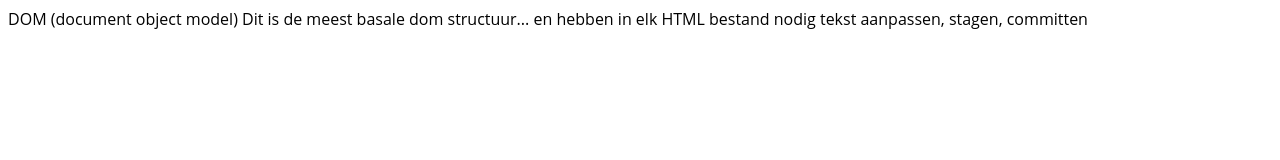
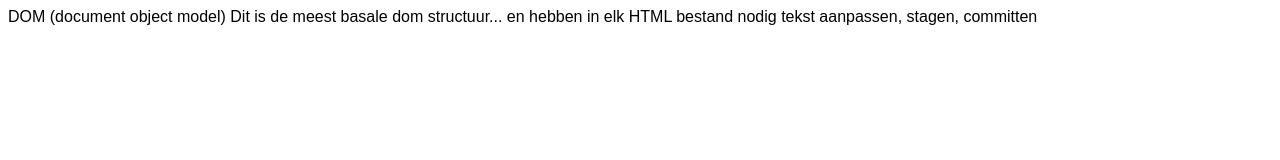
Before and after one commit to YentlVandeReyd/gitonlineoef, a plain HTML site: page gitoef/index.html in a window 1280 px wide. Drawn offline with Linux system fonts and the light colour scheme.

Commit message:
fontstyle

```diff
--- a/gitoef/style.css
+++ b/gitoef/style.css
@@ -1,3 +1,3 @@
 body {
-    font-family: 'Open Sans';
+    font-family:Arial, Helvetica, sans-serif;
 }
```
